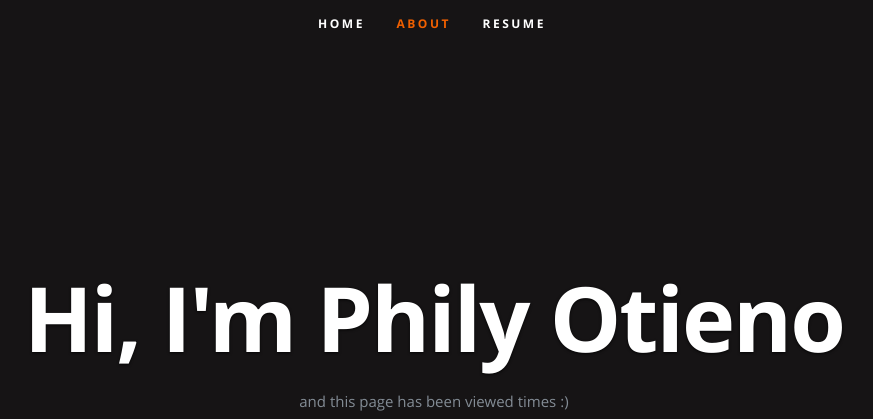
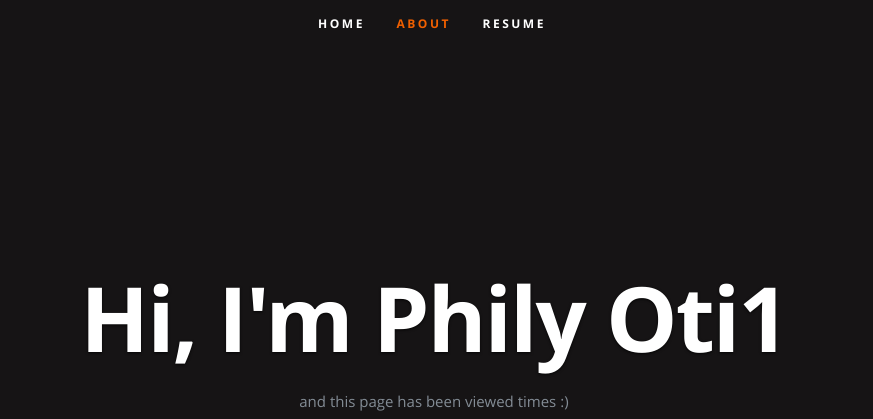
Before and after one commit to philsec-cloud/azure-resume, a plain HTML site: page frontend/index.html in a window 1280 px wide. Shown: the top 419 px of the page, without its empty margins (208-1081 px from the left). Drawn offline with nearby package versions, Linux system fonts and the light colour scheme; no server answers.

Commit message:
Test trigger frontend workflow

```diff
--- a/frontend/index.html
+++ b/frontend/index.html
@@ -54,7 +54,7 @@
 
       <div class="row banner">
          <div class="banner-text">
-            <h1 class="responsive-headline">Hi, I'm Phily Otieno</h1>
+            <h1 class="responsive-headline">Hi, I'm Phily Oti1</h1>
 
             <p>and this page has been viewed <a id="counter"></a> times :) </p>
             <ul class="social">
```
